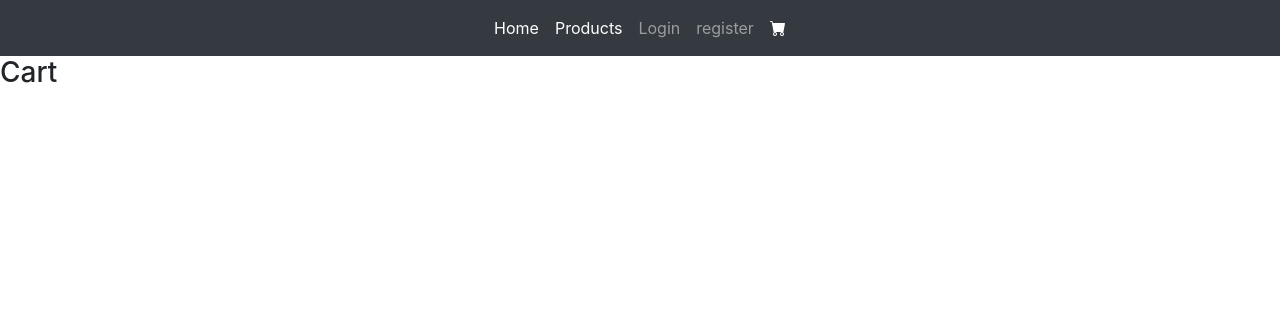
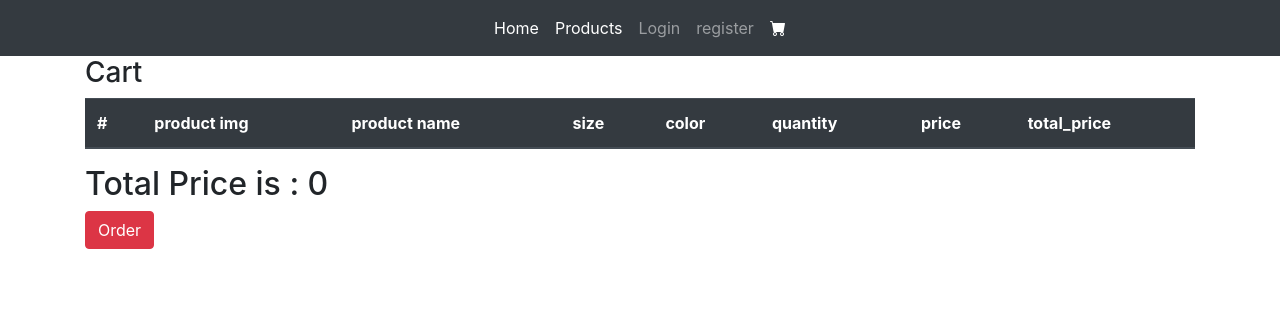
Before and after one commit to budeikin/online_shop, a Django app: page /cart/ in a window 1280 px wide. Shown: the top 316 px of the page. Run offline with Django 3.2, Linux system fonts and the light colour scheme; data comes from the database, SQL or seed files in the repository; both versions use the stored data as it was after the commit; lists and menus that the app fills with data are empty; parts of the project's set-up code (start-up, migrations or seed data) failed here and were passed over; some libraries are stand-ins or nearby versions.

Commit message:
adding cart detail

```diff
--- a/core/cart/templates/cart/cart.html
+++ b/core/cart/templates/cart/cart.html
@@ -7,5 +7,57 @@
 {% endblock %}
 
 {% block content %}
-    <h3>Cart</h3>
+    <div class="container">
+        <h3>Cart</h3>
+        <table class="table table-dark">
+            <thead>
+            <tr>
+                <th scope="col">#</th>
+                <th scope="col">product img</th>
+                <th scope="col">product name</th>
+                <th scope="col">size</th>
+                <th scope="col">color</th>
+                <th scope="col">quantity</th>
+                <th scope="col">price</th>
+                <th scope="col">total_price</th>
+            </tr>
+            </thead>
+            <tbody>
+            {% for item in items %}
+                <tr>
+                    <th scope="row">{{ forloop.counter }}</th>
+                    <td><img src="{{ item.product.image.url }}" alt="" style="width: 50px" class="rounded"></td>
+                    <td>{{ item.product.name }}</td>
+                    <td>{{ item.variant.size_variant }}</td>
+                    <td>{{ item.variant.color_variant }}</td>
+                    <td>{{ item.quantity }}</td>
+                    <td>
+                        {% if item.product.status != 'None' %}
+                            {{ item.variant.total_price }}
+                        {% else %}
+                            {{ item.product.total_price }}
+                        {% endif %}
+                    </td>
+                    <td>
+                        {% if item.product.status != 'None' %}
+                            {% widthratio item.variant.total_price 1 item.quantity %}
+                        {% else %}
+                            {% widthratio item.product.total_price 1 item.quantity %}
+                        {% endif %}
+                    </td>
+
+                    <td>
+                        <a href="{% url 'cart:delete-from-cart' item.product.id %}">
+                            <i class="bi bi-trash-fill" style="color: #f33232"></i>
+                        </a>
+                    </td>
+                </tr>
+
+            {% endfor %}
+
+            </tbody>
+        </table>
+        <h2>Total Price is : {{ total }}</h2>
+        <h3><a href="" class="btn btn-danger">Order</a></h3>
+    </div>
 {% endblock %}
--- a/core/cart/urls.py
+++ b/core/cart/urls.py
@@ -1,9 +1,10 @@
 from django.urls import path
-from .views import cart_detail,add_to_cart
+from .views import cart_detail, add_to_cart,delete_from_cart
 
 app_name = 'cart'
 
 urlpatterns = [
     path('', cart_detail, name='cart-detail'),
-    path('add/<int:product_id>/', add_to_cart, name='add-to-cart')
+    path('add/<int:id>/', add_to_cart, name='add-to-cart'),
+    path('delete/<int:id>/', delete_from_cart, name='delete-from-cart'),
 ]
--- a/core/cart/views.py
+++ b/core/cart/views.py
@@ -1,4 +1,4 @@
-from django.shortcuts import render,redirect
+from django.shortcuts import render, redirect
 from product_module.models import Product, Variants
 from .models import Cart
 from .forms import CartForm
@@ -7,12 +7,19 @@ from .forms import CartForm
 # Create your views here.
 
 def cart_detail(request):
-    return render(request, 'cart/cart.html', context={})
+    items = Cart.objects.filter(user_id=request.user.id)
+    total = 0
+    for item in items:
+        if item.product.status != 'None':
+            total += item.variant.total_price * item.quantity
+        else:
+            total += item.product.total_price * item.quantity
+    return render(request, 'cart/cart.html', context={'items': items, 'total': total})
 
 
-def add_to_cart(request, product_id):
+def add_to_cart(request, id):
     url = request.META.get('HTTP_REFERER')
-    product = Product.objects.get(id=product_id)
+    product = Product.objects.get(id=id)
     if product.status != 'None':
         var_id = request.POST.get('select')
         data = Cart.objects.filter(user_id=request.user.id, variant_id=var_id)
@@ -21,7 +28,7 @@ def add_to_cart(request, product_id):
         else:
             check = 'no'
     else:
-        data = Cart.objects.filter(user_id=request.user.id, product_id=product_id)
+        data = Cart.objects.filter(user_id=request.user.id, product_id=id)
         if data:
             check = 'yes'
         else:
@@ -31,16 +38,24 @@ def add_to_cart(request, product_id):
         form = CartForm(request.POST)
         var_id = request.POST.get('select')
         if form.is_valid():
-            data = form.cleaned_data['quantity']
+            info = form.cleaned_data['quantity']
             if check == 'yes':
                 if product.status != "None":
-                    shop = Cart.objects.get(user_id=request.user.id, product_id=product_id, variant_id=var_id)
+                    shop = Cart.objects.get(user_id=request.user.id, product_id=id, variant_id=var_id)
+                else:
+                    shop = Cart.objects.get(user_id=request.user.id, product_id=id)
+                shop.quantity += info
+                shop.save()
+            else:
+                Cart.objects.create(user_id=request.user.id, product_id=id, quantity=info, variant_id=var_id)
+        else:
+            form.add_error('quantity', 'something is wrong')
 
-                else:
-                    shop = Cart.objects.get(user_id=request.user.id, product_id=product_id)
-                shop.quantity += data
-                shop.save()
+    return redirect(url)
 
-            else:
-                Cart.objects.create(user_id=request.user.id, product_id=product_id, quantity=data, variant_id=var_id)
-        return redirect(url)
+
+def delete_from_cart(request, id):
+    url = request.META.get('HTTP_REFERER')
+    product = Cart.objects.filter(product_id=id)
+    product.delete()
+    return redirect(url)
--- a/core/product_module/views.py
+++ b/core/product_module/views.py
@@ -44,7 +44,7 @@ def detail_product(request, id):
             variants = Variants.objects.get(id=var_id)
         else:
             variant = Variants.objects.filter(product_variant_id=id)
-            variants = Variants.objects.get(id=variant.first().id)
+            variants = Variants.objects.get(id=variant[0].id)
         context = {
             'product': product, 'variant': variant, 'variants': variants, 'similar_products': similar,
             'is_like': is_like, 'is_unlike': is_unlike, 'form': comment_form, 'comments': comments, 'images': images,
```
Also changed, not shown: core/product_module/templates/product_module/product_detail.html (+24 -8 lines), core/db.sqlite3.
